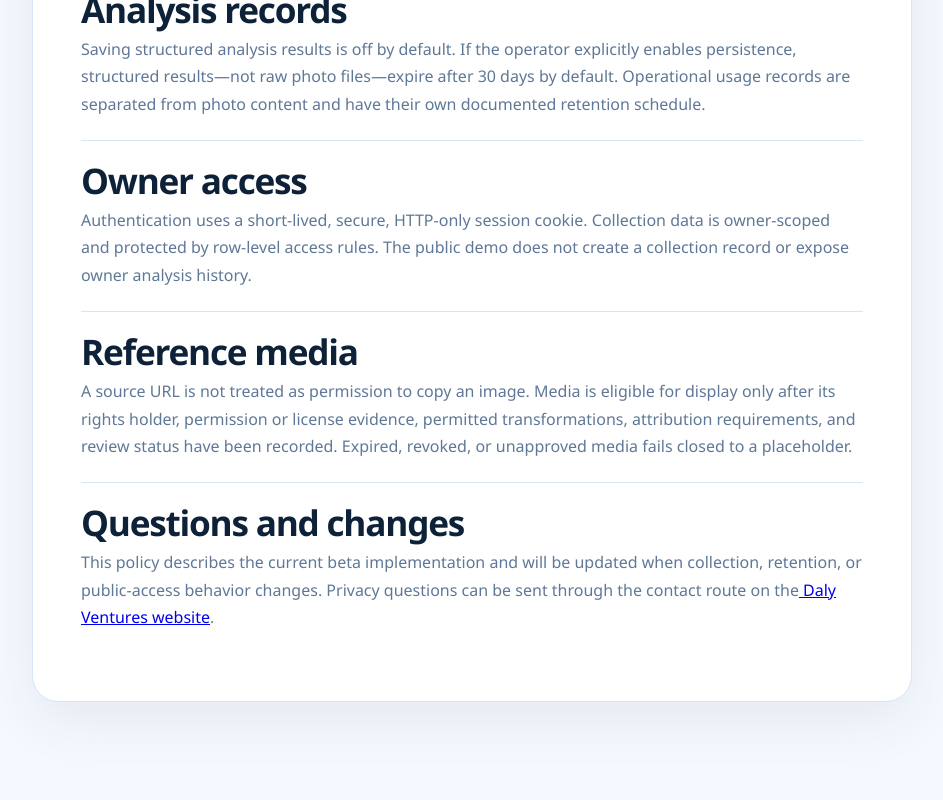
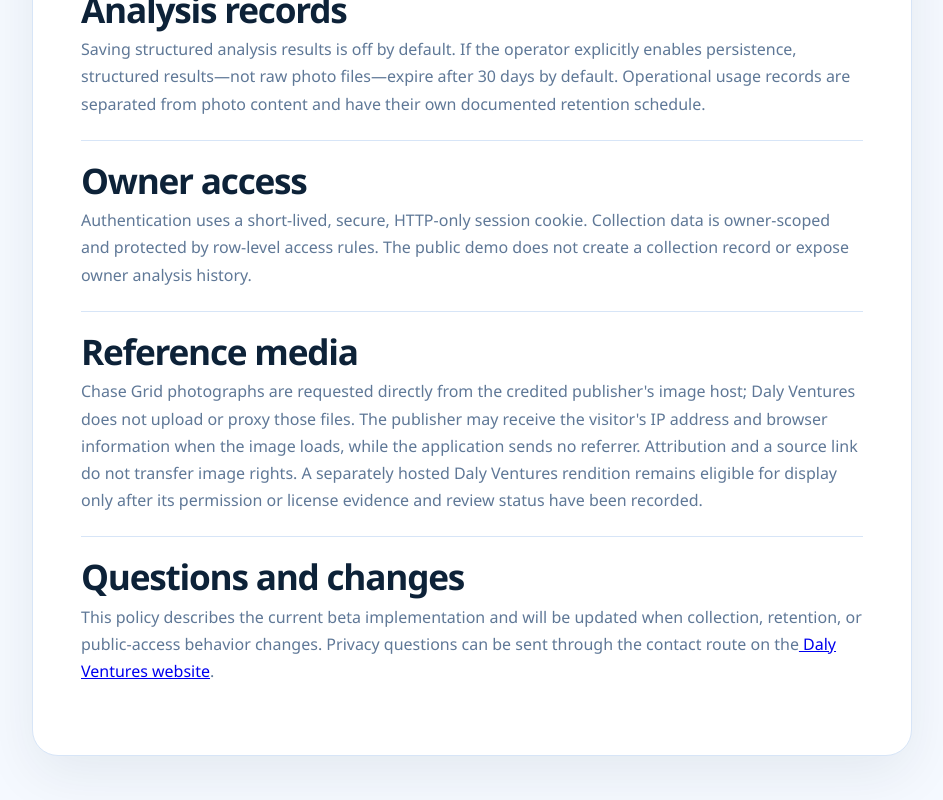
Before and after one commit to brdaly/Hot-Wheels-Agent, a Next.js app: page /privacy in a window 1280 px wide. Shown: the part 708-1508 px from the top of the page, without its empty margins (168-1111 px from the left). Built offline with nearby package versions, Linux system fonts and the light colour scheme.

Commit message:
Show attributed chase photos in early prototype (app/privacy/page.tsx)

```diff
--- a/app/privacy/page.tsx
+++ b/app/privacy/page.tsx
@@ -52,9 +52,11 @@ export default function PrivacyPage() {
           <section>
             <h2>Reference media</h2>
             <p>
-              A source URL is not treated as permission to copy an image. Media is eligible for display only after its
-              rights holder, permission or license evidence, permitted transformations, attribution requirements, and
-              review status have been recorded. Expired, revoked, or unapproved media fails closed to a placeholder.
+              Chase Grid photographs are requested directly from the credited publisher&apos;s image host; Daly Ventures
+              does not upload or proxy those files. The publisher may receive the visitor&apos;s IP address and browser
+              information when the image loads, while the application sends no referrer. Attribution and a source link
+              do not transfer image rights. A separately hosted Daly Ventures rendition remains eligible for display
+              only after its permission or license evidence and review status have been recorded.
             </p>
           </section>
 
```
